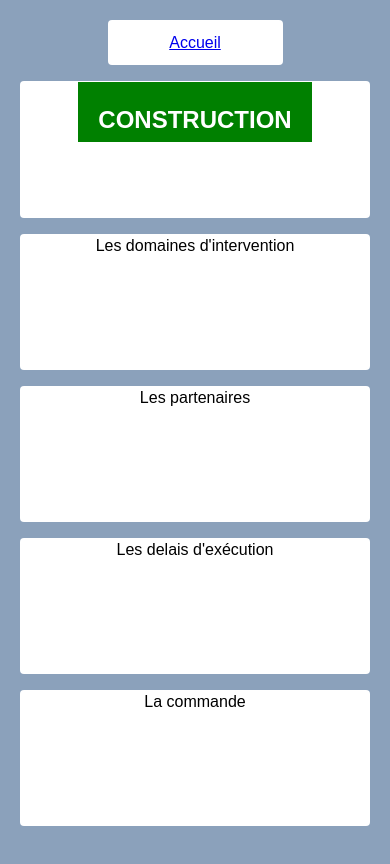
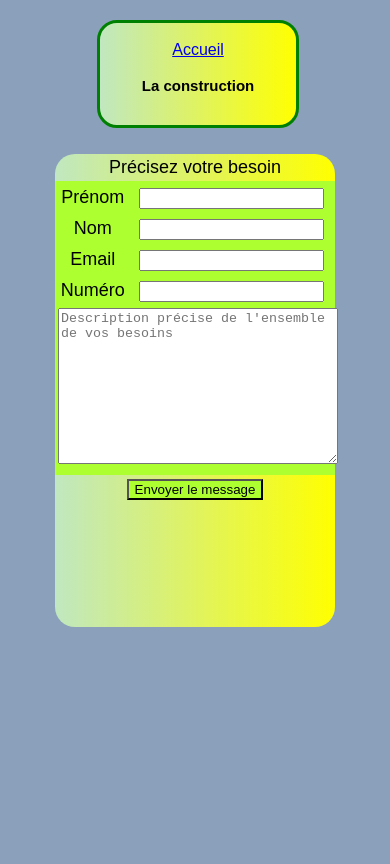
Before and after one commit to nanabako/available, a plain HTML site: page construction.html in a window 390 px wide. Drawn offline with Linux system fonts and the light colour scheme.

Commit message:
Add files via upload

```diff
--- a/construction.html
+++ b/construction.html
@@ -8,10 +8,11 @@
 </head>
 <style>
 .container {
-  width: 1200px;
+  width: 700px;
+  height: 100%;
   display: grid;
-  grid-template-columns: 100px 30% 1fr;
-  grid-template-rows: 250px 200px;
+  grid-template-columns:  100%;
+  grid-template-rows: 80px 200px;
   grid-gap: 1rem;
 }
 
@@ -29,29 +30,26 @@ body {
 }
 
 .item {
-    background-color:  white;
-    /*
-  background-image: linear-gradient(130deg, #e0cc13 0%, #ffffff 85%, #eedbb8 100%);
-  box-shadow: 0 10px 20px rgba(0,0,0,0.19), 0 6px 6px rgba(0,0,0,0.23);
-  */
+
+    background-color: red; /* For browsers that do not support gradients */
+    background-image: linear-gradient(to right,rgb(192, 231, 192) , yellow);
+
   color: #000;
-  border-radius: 4px;
-  border: 10px solid groove;
+  border-radius: 20px;
+  border: 20px solid groove;
   text-align: center;
 }
-#mydiv_construit{
-              position: absolute;
-              width: 30%;
-              height: 60px;
-              background-color: green;
-              color: white;
-              text-align: center;
-              top: 0;
-              animation: mymove_construit 50s infinite;
-            }
-        @keyframes mymove_construit {
-          50%{top: 450px;}
-        }
+                  .item1{
+                      text-align: center;
+                      margin-left:15%;
+                      margin-right: 15%;
+                      align-content: center;
+                      width: 70%;
+                      vertical-align:middle;
+                      border-radius:6;
+                      border: solid green;
+                      margin-bottom: 10px;
+                  }
 
 
 /* Code pour mobiles */
@@ -74,79 +72,80 @@ body {
   align-items: center;
 }
 */
-     .container {
-            width: 100%;
+.container {
+            width: 80%;
+            height: 70%;
             display: grid;
             grid-template-columns: auto;
-            grid-template-rows: 20% 60% 60% 60% 60% 60%;
+            grid-template-rows: 20% 80% ;
             grid-gap: 1rem;
             }
-          .item1{
-                text-align: center;
-                margin-left:25%;
-                margin-right: 25%;
-                align-content: center;
-                width: 50%;
-                vertical-align:middle;
-            }
-            #mydiv_construit{
-              position: absolute;
-              width: 30%;
-              height: 60px;
-              background-color: green;
-              color: white;
-              text-align: center;
-              top: 0;
-              animation: mymove_construit 50s infinite;
-            }
-          @keyframes mymove_construit {
-          80%{top: 600px;}
-           }
 
-        #mydiv_construit{
-          font-size: 10;
-          width: 60%;
-
-        }
-
-            /*
-            .item6{
-                display: none;
-            }
-
-
-     .div{
-         align-content: top;
-        background-color: white;
-            margin: 2px 2px 2px 2px;
-            padding: 0px 1px 1px 1px;
-            box-shadow: 0px 0px 2px 2px rgba(0, 0, 0, 0.1);
-            overflow: visible;
-        border: solid 1px white;
-        text-align: center;
-    }
-    .div{
-        grid-template-columns: 1fr;
-        grid-template-rows: auto;
-        grid-auto-columns: 2px;
-        grid-row-gap: 1px;
-    }
-    */
+.construction{
+font-size: 15px;
+}
 }
 </style>
 <body>
 <div class="container">
   <div class="item item1">
     <a href="index.html">Accueil</a>
+    <h2 class="construction">La construction</h2>
   </div>
-  <div class="item item2" style="font: bold; font-size:large;">La construction</div>
-  <div class="item item3">Les domaines d'intervention</div>
-  <div class="item item4">Les partenaires</div>
-  <div class="item item5">Les delais d'exécution</div>
-  <div class="item item6">La commande</div>
-</div>
-            <div id="mydiv_construit">
-              <h2>CONSTRUCTION</h2>
+  <div class="item item2" style="font: bold; font-size:large;" id="grad2">Précisez votre besoin
+    <form class="w3-container">
+      <table style="background-color: greenyellow; width: 100%; align-self: center;">
+        <tr>
+            <td>
+                <label>Prénom</label>
+            </td>
+              <td>
+                <input class="w3-input" type="text">
+
+            </td>
+          </tr>
+          <tr>
+                  <td>
+                      <label>Nom</label>
+                    </td>
+                    <td>
+                      <input class="w3-input" type="text">
+                </td>
+          </tr>
+          <tr>
+            <td>
+            <label>Email</label>
+            </td>
+            <td>
+            <input class="w3-input" type="email">
+
+        </td>
+        </tr>
+                <tr>
+                  <td>
+                    <label>Numéro</label>
+                  </td>
+                  <td>
+                    <input class="w3-input" type="password">
+                </td>
+                </tr>
+                <tr>
+                  <td colspan="2" style="vertical-align: 0px;">
+                    <textarea id="subject" name="subject" placeholder="Description précise de l'ensemble de vos besoins" style="height:150px; width: 100%;"></textarea>
+                  </td>
+                </tr>
+  </table>
+    </form>
+     <form>
+      <input type="button" value="Envoyer le message" onclick="msg()" style="background-color: greenyellow;">
+    </form>
+
+      <script>
+        function msg() {
+          alert("Envoi prévu de votre demande");
+        }
+        </script>
+  </div>
             </div>
 </body>
 </html>
```
Also changed, not shown: electricite.html (+86 -72 lines), froid.html (+80 -74 lines), plomberie.html (+80 -75 lines).
